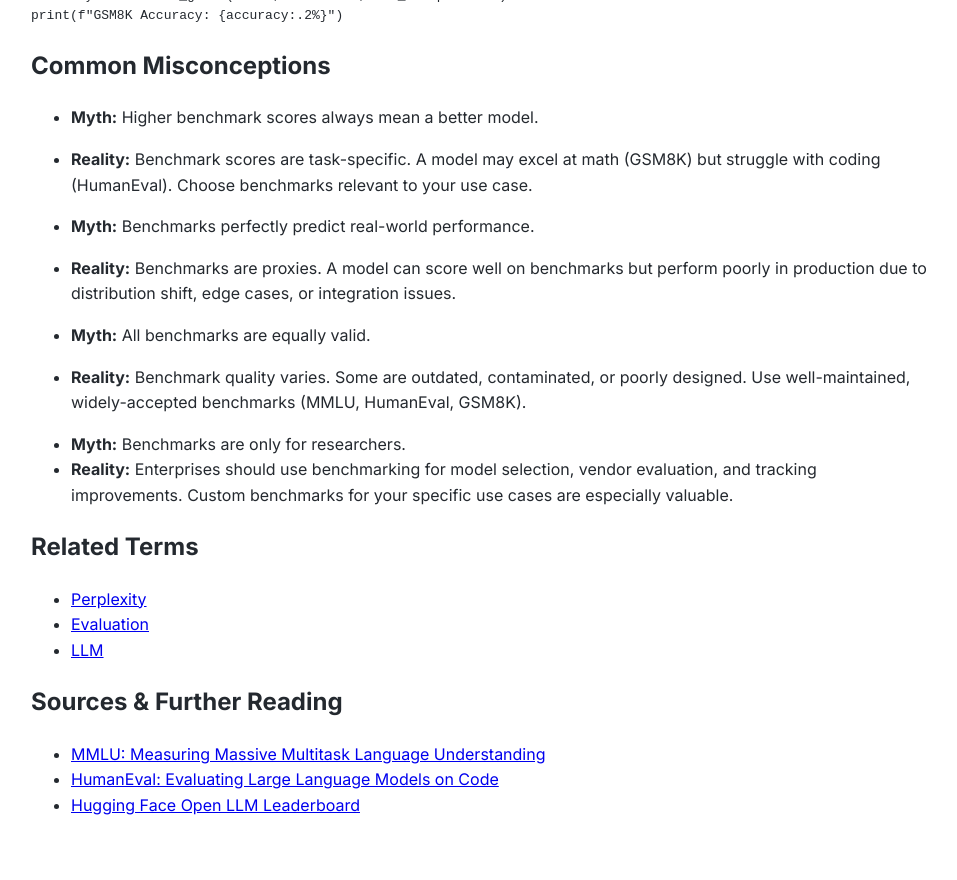
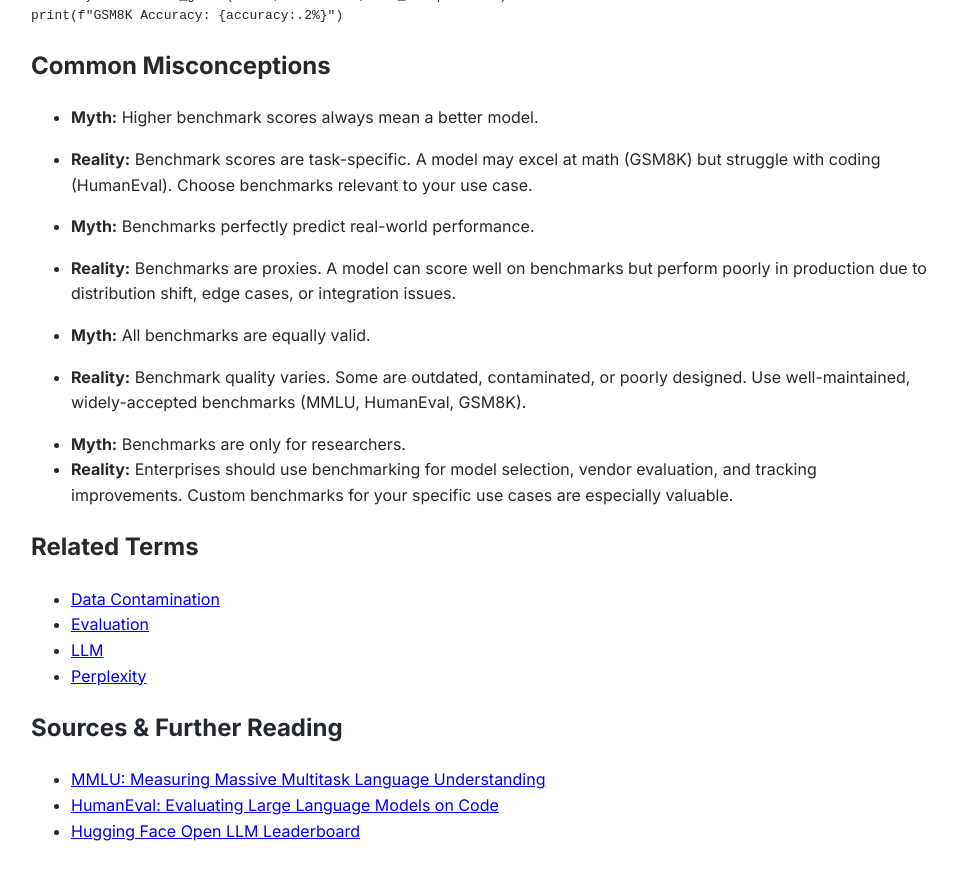
Before and after one commit to alexnubla/ai-dictionary, a Jekyll site: the page built from terms/benchmarking.md, in a window 1280 px wide and 900 px high, scrolled down 4684 px. Shown: the top 880 px of the window, without its empty margins (159-1116 px from the left). Built offline with Jekyll 4.4.1, drawn with Linux system fonts in a browser that asks for light colours.

Commit message:
Update benchmarking.md

```diff
--- a/terms/benchmarking.md
+++ b/terms/benchmarking.md
@@ -188,9 +188,10 @@ print(f"GSM8K Accuracy: {accuracy:.2%}")
 - **Reality:** Enterprises should use benchmarking for model selection, vendor evaluation, and tracking improvements. Custom benchmarks for your specific use cases are especially valuable.
 
 ## Related Terms
-- [Perplexity](../perplexity/)
+- [Data Contamination](../data-contamination/)
 - [Evaluation](../evaluation/)
 - [LLM](../llm/)
+- [Perplexity](../perplexity/)
 
 ## Sources & Further Reading
 - [MMLU: Measuring Massive Multitask Language Understanding](https://arxiv.org/abs/2009.03300)
```
